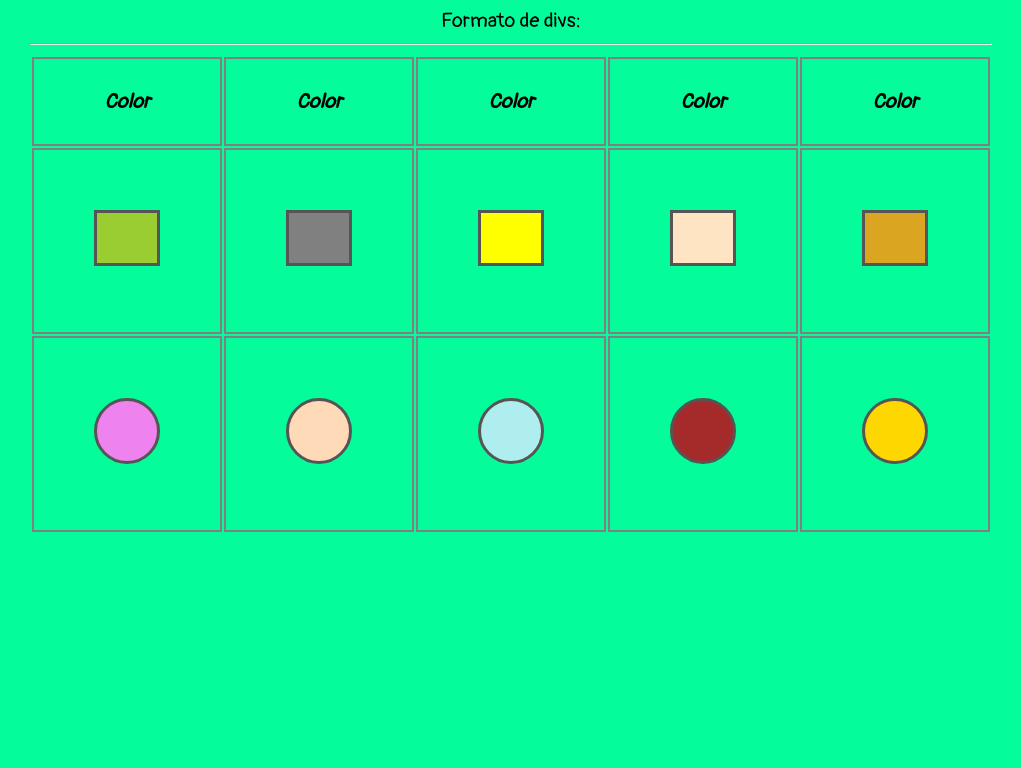
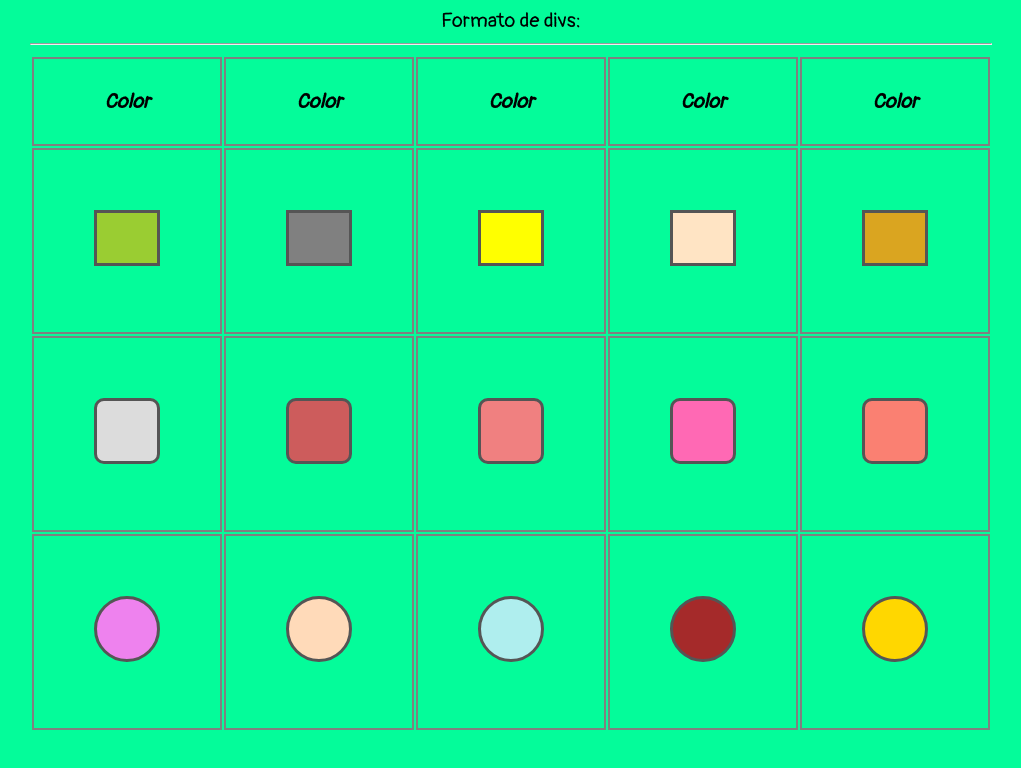
Before and after one commit to MartinCGit/EjerciciosHTMLCSS, a plain HTML site: page CSS/Ejercicio2/index.html in a window 1280 px wide. Shown: the whole page, without its empty margins (129-1150 px from the left). Drawn offline with Linux system fonts and the light colour scheme.

Commit message:
arrenglando cambios

```diff
--- a/CSS/Ejercicio1/style.css
+++ b/CSS/Ejercicio1/style.css
@@ -33,6 +33,46 @@
     background-color: goldenrod;
     border: 3px solid #555;
 }
+
+/* redondeado */
+
+.cuadradoredondeado {
+    height: 50px;
+    padding: 0px;
+    min-height: 60px;
+    min-width: 60px;
+    margin: 30px;
+    background-color: black;
+    border: 3px solid #555;
+    border-radius: 15%;
+}
+
+.cuadradoredondeado:nth-child(1) {
+    background-color: violet;
+    border: 3px solid #555;
+
+}
+
+.cuadradoredondeado:nth-child(2) {
+    background-color: peachpuff;
+    border: 3px solid #555;
+}
+
+.cuadradoredondeado:nth-child(3) {
+    background-color: paleturquoise;
+    border: 3px solid #555;
+}
+
+.cuadradoredondeado:nth-child(4) {
+    background-color: brown;
+    border: 3px solid #555;
+}
+
+.cuadradoredondeado:nth-child(5) {
+    background-color: gold;
+    border: 3px solid #555;
+}
+
 
 /* redondo */
 
--- a/CSS/Ejercicio2/index.html
+++ b/CSS/Ejercicio2/index.html
@@ -40,6 +40,24 @@
                 </td>
             </tr>
 
+            <tr>
+                <td>
+                    <div class="cuadradoredondeado" id="cuadrado11" style="display: inline-block;"></div>
+                </td>
+                <td>
+                    <div class="cuadradoredondeado" id="cuadrado12" style="display: inline-block;"></div>
+                </td>
+                <td>
+                    <div class="cuadradoredondeado" id="cuadrado13" style="display: inline-block;"></div>
+                </td>
+                <td>
+                    <div class="cuadradoredondeado" id="cuadrado14" style="display: inline-block;"></div>
+                </td>
+                <td>
+                    <div class="cuadradoredondeado" id="cuadrado15" style="display: inline-block;"></div>
+                </td>
+            </tr>
+
 
             <tr>
                 <div class="container">
--- a/CSS/Ejercicio2/style.css
+++ b/CSS/Ejercicio2/style.css
@@ -45,6 +45,17 @@ body {
     background-color: black;
     border: 3px solid #555;
     border-radius: 50%;
+}
+
+.cuadradoredondeado {
+    height: 50px;
+    padding: 0px;
+    min-height: 60px;
+    min-width: 60px;
+    margin: 30px;
+    background-color: black;
+    border: 3px solid #555;
+    border-radius: 15%;
 }
 
 #cuadrado1 {
@@ -97,3 +108,28 @@ body {
     background-color: gold;
     border: 3px solid #555;
 }
+
+#cuadrado11 {
+    background-color: gainsboro;
+    border: 3px solid #555;
+}
+
+#cuadrado12 {
+    background-color: indianred;
+    border: 3px solid #555;
+}
+
+#cuadrado13 {
+    background-color: lightcoral;
+    border: 3px solid #555;
+}
+
+#cuadrado14 {
+    background-color: hotpink;
+    border: 3px solid #555;
+}
+
+#cuadrado15 {
+    background-color: salmon;
+    border: 3px solid #555;
+}
--- a/CSS/Ejercicio3/style.css
+++ b/CSS/Ejercicio3/style.css
@@ -47,6 +47,17 @@ body {
     background-color: black;
     border: 3px solid #555;
     border-radius: 50%;
+}
+
+.cuadradoredondeado {
+    height: 50px;
+    padding: 0px;
+    min-height: 60px;
+    min-width: 60px;
+    margin: 30px;
+    background-color: black;
+    border: 3px solid #555;
+    border-radius: 15%;
 }
 
 #cuadrado1 {
@@ -100,3 +111,28 @@ body {
     background-color: gold;
     border: 3px solid #555;
 }
+
+#cuadrado11 {
+    background-color: gainsboro;
+    border: 3px solid #555;
+}
+
+#cuadrado12 {
+    background-color: indianred;
+    border: 3px solid #555;
+}
+
+#cuadrado13 {
+    background-color: lightcoral;
+    border: 3px solid #555;
+}
+
+#cuadrado14 {
+    background-color: hotpink;
+    border: 3px solid #555;
+}
+
+#cuadrado15 {
+    background-color: salmon;
+    border: 3px solid #555;
+}
```
Also changed, not shown: CSS/Ejercicio1/index.html (+7 -0 lines), CSS/Ejercicio3/index.html (+18 -0 lines).
